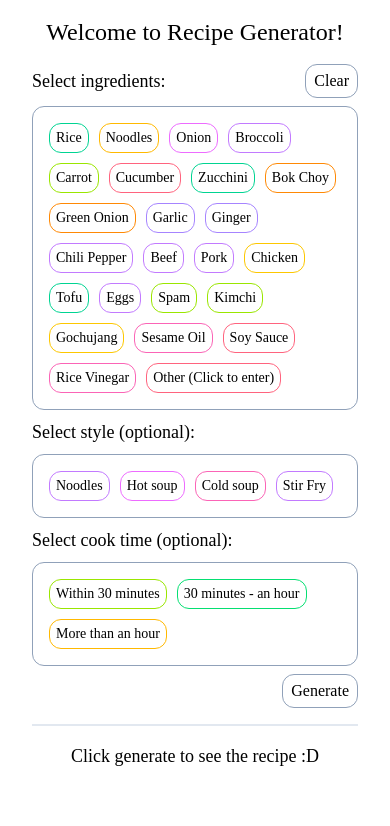
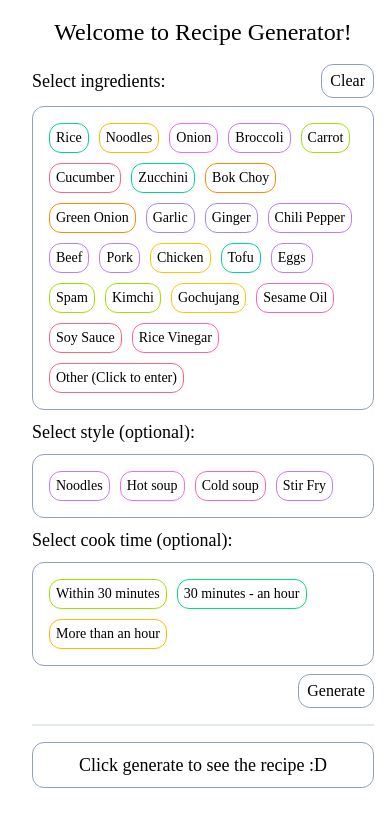
Before and after one commit to joanne5548/eatsy-bitsy-kitchen, a React (Vite) app in the folder client/: page / in a window 390 px wide. Shown: the top 826 px of the page. Built offline with nearby package versions, Linux system fonts and the light colour scheme; a web font is replaced by a local one.

Commit message:
added new option selection button!

```diff
--- a/client/src/App.tsx
+++ b/client/src/App.tsx
@@ -8,7 +8,7 @@ function App() {
     const generatedRecipe = useAtomValue(generatedRecipeAtom);
 
     return (
-        <div className="flex flex-col gap-4 sm:gap-8 px-8 py-4 sm:h-screen items-center">
+        <div className="flex flex-col gap-4 sm:gap-8 pl-8 pr-4 py-4 sm:h-screen items-center">
             <div className="text-2xl sm:text-4xl font-medium">
                 Welcome to Recipe Generator!
             </div>
--- a/client/src/components/CustomInputButton.tsx
+++ b/client/src/components/CustomInputButton.tsx
@@ -1,19 +1,52 @@
-import { useState } from "react";
+import { useRef, useState } from "react";
 
-const CustomInputButton = () => {
+interface CustomInputButtonProps {
+    addNewIngredient: (ingredient: string) => void;
+}
+
+const CustomInputButton = ({ addNewIngredient }: CustomInputButtonProps) => {
     const [allowInput, setAllowInput] = useState<boolean>(false);
+    const inputRef = useRef<HTMLInputElement>(null);
 
     const handleOnClick = () => {
         setAllowInput(!allowInput);
-    }
+    };
+
+    const handleInputClick = (
+        event: React.MouseEvent<HTMLInputElement, MouseEvent>
+    ) => {
+        event.stopPropagation();
+    };
+
+    const handleSubmitNewOption = (
+        event: React.KeyboardEvent<HTMLInputElement>
+    ) => {
+        if (event.key === "Enter" && inputRef.current) {
+            addNewIngredient(inputRef.current.value);
+            inputRef.current.value = "";
+        }
+    };
 
     return (
-        <button onClick={handleOnClick} className="flex flex-row gap-2 w-fit px-1.5 py-1 rounded-xl border-[1px] border-rose-400 hover:cursor-pointer">
-            <div className="text-sm sm:text-base">
-                Other {!allowInput && "(Click to enter)"}
-            </div>
-            {allowInput && <input type="text" className="pointer-events-none border-black hover:cursor-default" />}
-        </button>
+        <div
+            onClick={handleOnClick}
+            className="flex flex-row gap-2 w-fit px-1.5 py-1 rounded-xl border-[1px] border-rose-400 hover:bg-rose-200 hover:cursor-pointer"
+        >
+            <button className="hover:cursor-pointer">
+                <div className="text-sm sm:text-base">
+                    Other {!allowInput && "(Click to enter)"}
+                </div>
+            </button>
+            {allowInput && (
+                <input
+                    ref={inputRef}
+                    autoFocus
+                    onClick={handleInputClick}
+                    onKeyDown={handleSubmitNewOption}
+                    className="px-1 py-0.5 text-sm leading-3 rounded-lg bg-white border-[1px] border-slate-500 outline-none"
+                />
+            )}
+        </div>
     );
 };
 
--- a/client/src/components/OptionsPanel.tsx
+++ b/client/src/components/OptionsPanel.tsx
@@ -15,10 +15,15 @@ const OptionsPanel = () => {
     const [selectedCookTime, setSelectedCookTime] = useState<string | null>(
         null
     );
+
+    const [addedIngredientsList, setAddedIngredientsList] = useState<string[]>(
+        []
+    );
+
     const setGeneratedRecipe = useSetAtom(generatedRecipeAtom);
     const setGeneratingRecipe = useSetAtom(generatingRecipeAtom);
 
-    const updateIngredients = (ingredient: string) => {
+    const updateSelectedIngredients = (ingredient: string) => {
         let updatedSelectedIngredients = new Set<string>(selectedIngredients);
         if (updatedSelectedIngredients.has(ingredient)) {
             updatedSelectedIngredients.delete(ingredient);
@@ -44,8 +49,9 @@ const OptionsPanel = () => {
         } else {
             setSelectedCookTime(newCookTime);
         }
-    }
+    };
 
+    // replace this with atom
     const setGeneratingRecipeToFalse = () => {
         setGeneratingRecipe(false);
     };
@@ -54,6 +60,7 @@ const OptionsPanel = () => {
         const emptySelectedIngredients = new Set<string>();
         setSelectedIngredients(emptySelectedIngredients);
         setSelectedStyle(null);
+        setAddedIngredientsList([]);
     };
 
     const handleGenerateButtonClick = async () => {
@@ -107,10 +114,30 @@ const OptionsPanel = () => {
                         key={ingredient}
                         buttonName={ingredient}
                         selected={selectedIngredients.has(ingredient)}
-                        updateOptionList={() => updateIngredients(ingredient)}
+                        updateOptionList={() =>
+                            updateSelectedIngredients(ingredient)
+                        }
                     />
                 ))}
-                <CustomInputButton />
+                {addedIngredientsList.map((ingredient) => (
+                    <OptionButton
+                        key={ingredient}
+                        buttonName={ingredient}
+                        selected={selectedIngredients.has(ingredient)}
+                        updateOptionList={() =>
+                            updateSelectedIngredients(ingredient)
+                        }
+                    />
+                ))}
+                <CustomInputButton
+                    addNewIngredient={(ingredient: string) => {
+                        updateSelectedIngredients(ingredient);
+                        setAddedIngredientsList([
+                            ...addedIngredientsList,
+                            ingredient,
+                        ]);
+                    }}
+                />
             </div>
             <div className="text-lg sm:text-xl">Select style (optional):</div>
             <div className="flex flex-wrap flex-row gap-2.5 w-full p-4 rounded-xl text-base border-[1px] border-slate-400">
--- a/client/src/components/RecipePanel.tsx
+++ b/client/src/components/RecipePanel.tsx
@@ -7,7 +7,7 @@ const RecipePanel = () => {
     const generatingRecipe = useAtomValue(generatingRecipeAtom);
 
     return (
-        <div className="sm:w-1/2 h-full sm:overflow-y-auto">
+        <div className="border-[1px] border-slate-400 rounded-xl sm:w-1/2 h-full py-2 px-2 sm:pr-4 sm:overflow-y-auto">
             {generatedRecipe ? (
                 <div className="flex flex-col gap-2 h-full">
                     <div className="text-[22px]">{generatedRecipe.name}</div>
```
